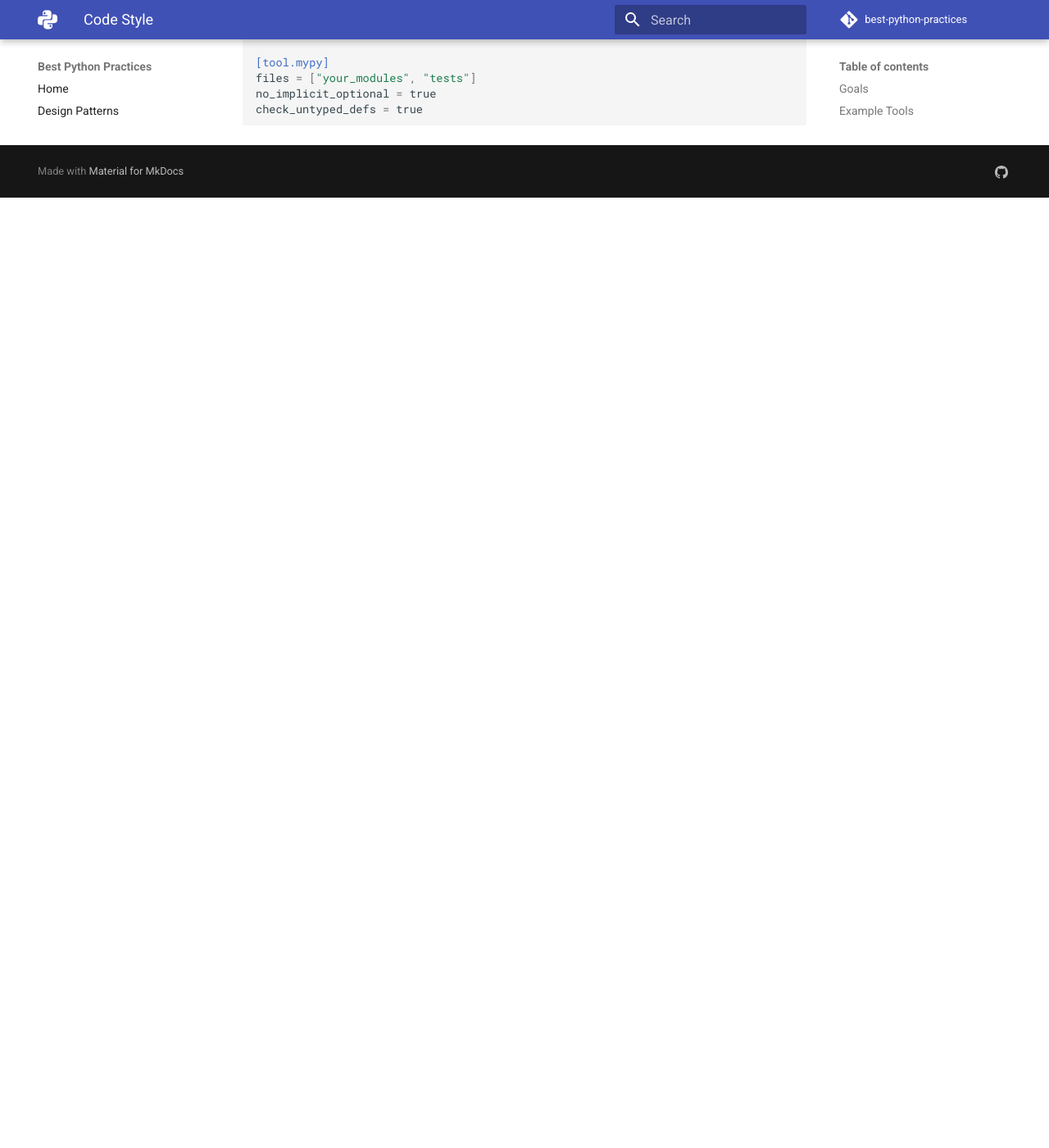
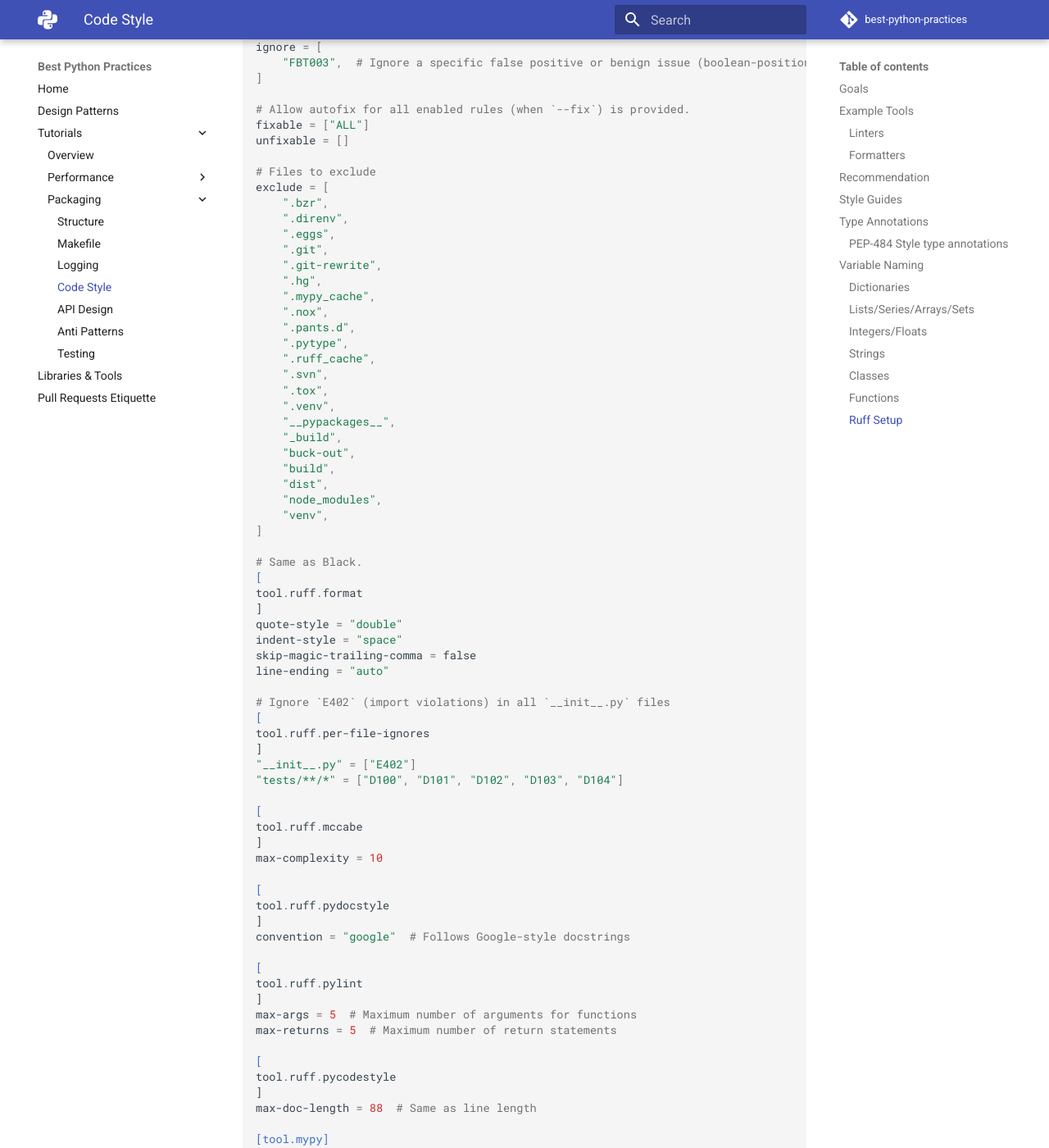
Before and after one commit to felixgao/python-best-practices, an MkDocs documentation site: the page built from docs/tutorials/packaging/code_style.md, in a window 1280 px wide and 1400 px high, scrolled down 9058 px. Shown: the whole window at 82% size. Built offline with MkDocs 1.6.1 and Material for MkDocs 9.7.7, drawn with Linux system fonts in a browser that asks for light colours; emoji names are drawn with the system emoji font; comment, search, counter and statistics services are not loaded; before the commit the page ends 9299 px from its top, so only the background shows below that; some of the changed text lies outside the part shown.

Commit message:
update code style and structure of the project

````diff
--- a/docs/tutorials/packaging/code_style.md
+++ b/docs/tutorials/packaging/code_style.md
@@ -384,8 +384,11 @@
 
 ```toml
 [tool.ruff]
-line-length = 88
 target-version = "py312"
+
+# Line length configuration
+line-length = 88  # Same as black
+indent-width = 4
 
 [tool.ruff.lint]
 select = [
@@ -418,6 +421,72 @@
     "FBT003",  # Ignore a specific false positive or benign issue (boolean-positional-value-in-call)
 ]
 
+# Allow autofix for all enabled rules (when `--fix`) is provided.
+fixable = ["ALL"]
+unfixable = []
+
+# Files to exclude
+exclude = [
+    ".bzr",
+    ".direnv",
+    ".eggs",
+    ".git",
+    ".git-rewrite",
+    ".hg",
+    ".mypy_cache",
+    ".nox",
+    ".pants.d",
+    ".pytype",
+    ".ruff_cache",
+    ".svn",
+    ".tox",
+    ".venv",
+    "__pypackages__",
+    "_build",
+    "buck-out",
+    "build",
+    "dist",
+    "node_modules",
+    "venv",
+]
+
+# Same as Black.
+[
+tool.ruff.format
+]
+quote-style = "double"
+indent-style = "space"
+skip-magic-trailing-comma = false
+line-ending = "auto"
+
+# Ignore `E402` (import violations) in all `__init__.py` files
+[
+tool.ruff.per-file-ignores
+]
+"__init__.py" = ["E402"]
+"tests/**/*" = ["D100", "D101", "D102", "D103", "D104"]
+
+[
+tool.ruff.mccabe
+]
+max-complexity = 10
+
+[
+tool.ruff.pydocstyle
+]
+convention = "google"  # Follows Google-style docstrings
+
+[
+tool.ruff.pylint
+]
+max-args = 5  # Maximum number of arguments for functions
+max-returns = 5  # Maximum number of return statements
+
+[
+tool.ruff.pycodestyle
+]
+max-doc-length = 88  # Same as line length
+
 [tool.mypy]
 files = ["your_modules", "tests"]
 no_implicit_optional = true
````
Also changed, not shown: docs/tutorials/packaging/structure.md (+3 -4 lines).
